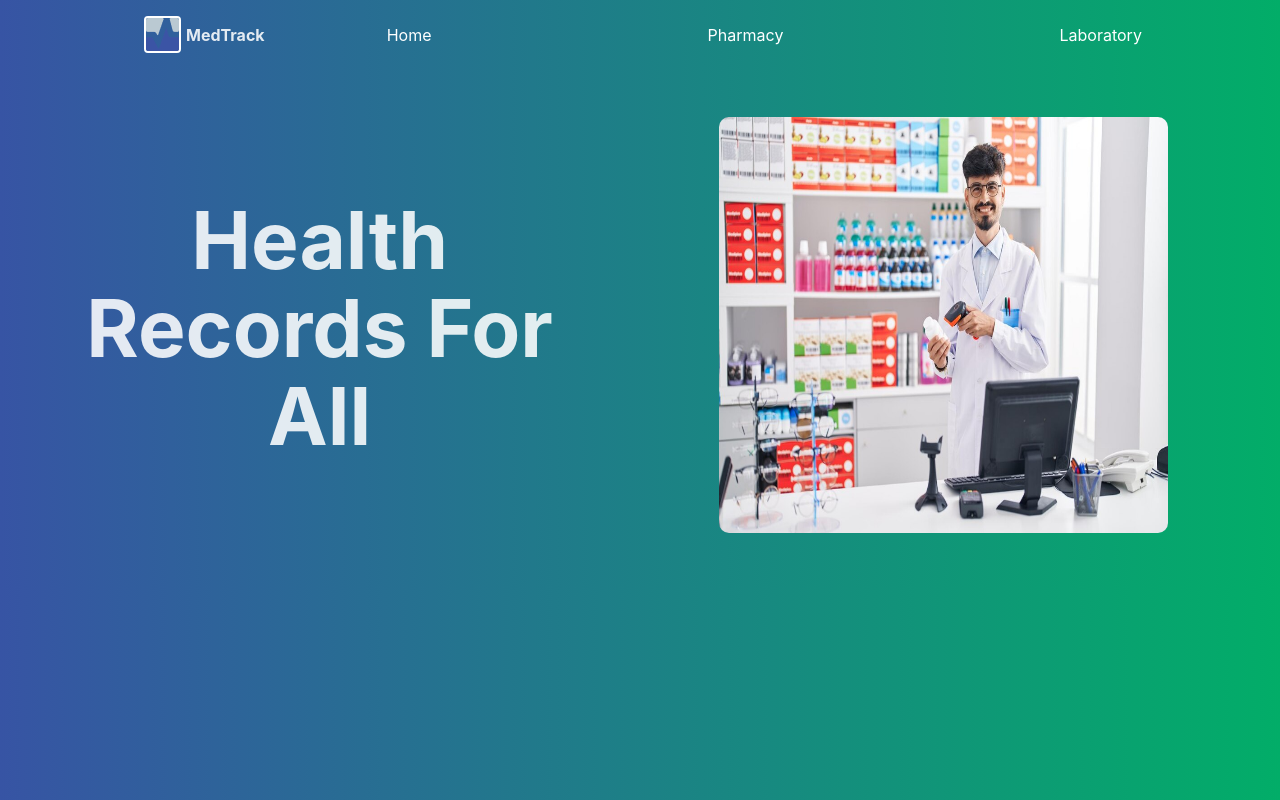
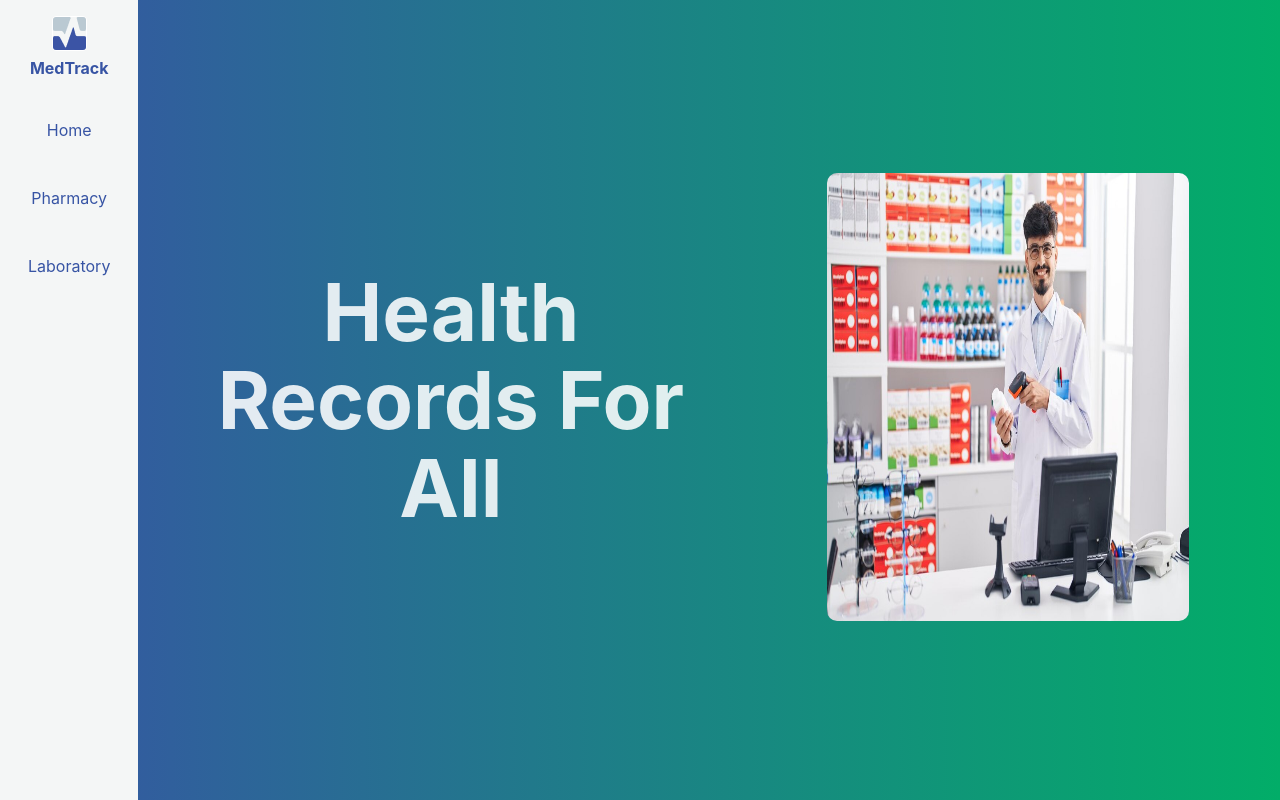
Before and after one commit to abronoma/Project-Medtrack, a React (Vite) app in the folder frontend/: page / in a window 1280 px wide. Built offline with nearby package versions, Linux system fonts and the light colour scheme.

Commit message:
UI redesigned

```diff
--- a/frontend/src/components/landing/Header.jsx
+++ b/frontend/src/components/landing/Header.jsx
@@ -7,7 +7,7 @@ export default function Header() {
   return (
     <nav className={style.nav}>
       <div className={style.logo}>
-        <img src={logo} alt="" />
+        <img src={logo} alt="Medtrack logo" />
         <p>MedTrack</p>
       </div>
       <div className={style.nav_items}>
--- a/frontend/src/components/landing/Header.module.css
+++ b/frontend/src/components/landing/Header.module.css
@@ -1,29 +1,33 @@
+.container {
+  display: flex;
+}
+
 .nav {
   display: flex;
-    align-items: center;
-    justify-content: space-around;
-    margin: 1rem;
+  flex-direction: column;
+  align-items: flex-start;
+  background-color: #f4f6f6;
+  padding: 1rem;
   text-align: center;
 }
 
 .nav_items {
   display: flex;
-    flex: 1;
+  flex-direction: column;
   gap: 2rem;
   align-items: center;
-    justify-content: space-around;
 }
 
 .nav_items a {
   text-decoration: none;
-    color: #fff;
+  color: #3754a4;
   border-radius: 4px;
   padding: 6px 12px;
 }
 
 .nav_items a:hover {
-    background-color: #fff;
-    color: #3754A4;
+  background-color: #326A55;
+  color: #f4f6f6;
   font-weight: 500;
 }
 
@@ -31,20 +35,28 @@
   color: black;
 }
 
+.logo {
+  display: flex;
+  flex-direction: column;
+  align-items: center;
+  justify-content: center;
+  margin: 0 auto;
+}
+
 .logo img {
-    border: #fff 2px solid;
+  border: #fff 1px solid;
   border-radius: 4px;
 }
 
 .logo p {
   font-weight: bold;
+  color: #3754a4;
+  margin-bottom: 2rem;
 }
 
-
 .logo {
-    /* flex: 0 0 30%; */
   display: flex;
-    margin-left: 8rem;
+  flex-direction: column;
   gap: 5px;
   text-align: center;
   align-items: center;
--- a/frontend/src/components/landing/Hero.module.css
+++ b/frontend/src/components/landing/Hero.module.css
@@ -1,32 +1,35 @@
 .hero {
   display: flex;
+  flex: 1;
   justify-content: center;
   align-items: center;
-  gap: 5rem;
+  gap: 4rem;
+  height: 100vh;
 }
 
-.maintext {
-  display: flex;
-  flex-basis: 50%;
+.text {
+  /* display: flex; */
+  flex-basis: 40%;
   font-size: 2.5rem;
   line-height: 1.1;
-  margin: 2rem;
   text-align: center;
+  margin: 0 2rem;
 }
+
 
 .pharm img {
   width: 80%;
-  height: 26rem;
+  height: 28rem;
   flex-basis: 50%;
   border-radius: 10px;
-  margin: 3rem 0;
+  margin: 6rem 0;
 }
 
 .links {
   display: flex;
   gap: 2rem;
   text-align: center;
-  margin: 6rem;
+  margin: 2rem 0;
   align-items: center;
   justify-content: center;
 }
--- a/frontend/src/components/landing/home.jsx
+++ b/frontend/src/components/landing/home.jsx
@@ -1,10 +1,11 @@
 import React from "react";
 import Header from './Header.jsx'
 import { Outlet } from "react-router-dom";
+import style from "./Header.module.css"
 
 export default function Home() {
   return (
-    <div>
+    <div className={style.container}>
       <Header />
       <Outlet />
     </div>
--- a/frontend/src/components/pharmacy/Form.jsx
+++ b/frontend/src/components/pharmacy/Form.jsx
@@ -6,7 +6,7 @@ import Table from "./Table";
 import { useDispatch, useSelector } from "react-redux";
 import { addDrugs } from "../../store/thunk";
 import { toast } from "react-toastify";
-
+import { IoMdAdd } from "react-icons/io";
 
 function PharmacyForm() {
   const drug = useSelector((state) => state.drugs);
@@ -18,14 +18,13 @@ function PharmacyForm() {
   const [unitOfPricing, setUnitOfPricing] = useState("");
   const [price, setPrice] = useState("");
 
-
   // defining state for the piechart
-  const [inputValue, setInputValue] = useState('');
+  const [inputValue, setInputValue] = useState("");
 
   // handling changes
   const handleInputChange = (event) => {
     setInputValue(event.target.value);
-  }
+  };
 
   const inputChangeHandler = (setFunction, event) => {
     setFunction(event.target.value);
@@ -43,18 +42,17 @@ function PharmacyForm() {
     };
 
     if (!drugName) {
-      return toast.error('Drug name is required!')
-    } else if ( !description) {
-      return toast.error('Description is required!')
-    } else if ( !unitOfPricing) {
-      return toast.error('Unit of Pricing is required!')
-    } else if ( !drugCode) {
-      return toast.error('Drug code is required!')
-    } else if ( !price) {
-      return toast.error('Price is required!')
+      return toast.error("Drug name is required!");
+    } else if (!description) {
+      return toast.error("Description is required!");
+    } else if (!unitOfPricing) {
+      return toast.error("Unit of Pricing is required!");
+    } else if (!drugCode) {
+      return toast.error("Drug code is required!");
+    } else if (!price) {
+      return toast.error("Price is required!");
     } else {
-
-    dispatch(addDrugs(drug))
+      dispatch(addDrugs(drug));
       //SETTING THE FORM TO IT'S INITIAL STATE AFTER ADDING
       setDrugName("");
       setDescription("");
@@ -66,20 +64,17 @@ function PharmacyForm() {
       // Form submission happens here
 
       // Display success message
-    toast.success("Drug added successfully!")
+      toast.success("Drug added successfully!");
     }
-
   };
 
-
   return (
-    //THE FORM
     <>
-      <div className={style.dflex}>
-      <div>
+      <div className={style.header}>
+        <h1>Pharmacy Inventory</h1>
         <SearchButton />
       </div>
-
+      <div className={style.dflex}>
         <form onSubmit={handleSubmit}>
           <div className={style.marginBottom}>
             <label htmlFor="drugName" className={style.label}>
@@ -121,7 +116,8 @@ function PharmacyForm() {
               name="unitOfPricing"
               value={unitOfPricing}
               placeholder="Tablet"
-              onChange={(e) => inputChangeHandler(setUnitOfPricing, e)}>
+              onChange={(e) => inputChangeHandler(setUnitOfPricing, e)}
+            >
               <option value="Ampoule">Ampoule</option>
               <option value="Tablet">Tablet</option>
               <option value="Capsule">Capsule</option>
@@ -138,7 +134,7 @@ function PharmacyForm() {
               <option value="100 ml">100 ml</option>
               <option value="100 G">100 G</option>
               <option value="Other">Other</option>
-                <input type="text" id="Other" placeholder="Type here..."/>
+              <input type="text" id="Other" placeholder="Type here..." />
             </select>
           </div>
 
@@ -171,15 +167,16 @@ function PharmacyForm() {
               placeholder="2.02"
             />
 
-            <button className={style.addButton} type="Submit">
-              ADD
-            </button>
+            <div className={style.addButton}>
+              <IoMdAdd className={style.icon} />
+              <button type="Submit">ADD</button>
+            </div>
           </div>
         </form>
 
-
-
-       <div> <PharmStats/>
+        <div>
+          {" "}
+          <PharmStats />
         </div>
       </div>
 
--- a/frontend/src/components/pharmacy/Form.module.css
+++ b/frontend/src/components/pharmacy/Form.module.css
@@ -1,3 +1,12 @@
+.header {
+  display: flex;
+  color: #F4F6F6;
+  padding: 10px 20px;
+  align-items: center;
+  margin-bottom: 2rem;
+  background: linear-gradient(to right, #3754A4, #02AD68);
+}
+
 .label{
   flex-direction: row;
   gap: 5px;
@@ -13,9 +22,10 @@
 display: flex;
 gap: 100px;
 padding: 2rem 0;
-margin: 0 8rem;
+margin: 4rem;
 background-color: #F4F6F6;
 border: 1px solid #F4F6F6;
+/* width: 100%; */
 }
 
 .marginBottom {
@@ -26,16 +36,19 @@ align-items: end;
 
 .input{
 margin-left: 5px;
+padding-left: 10px;
 width: 280px;
 height: 56px;
 font-style: italic;
 color: rgb(154, 196, 223);
-background-color: transparent;
+background-color: #F4F6F6;
 border: 1px solid rgb(154, 196, 223);
 }
 
 .inputtext {
 opacity: 0.9;
+background-color: #F4F6F6;
+
 }
 
 ::placeholder {
@@ -46,26 +59,42 @@ opacity: 0.9;
 .formdiv{
 display: flex;
 flex-direction: row;
+width: 100%;
 }
 
 .addButton {
 display: flex;
-color: white;
 padding: 10px 25px;
 height: 40px;
 margin-left: 40px;
-border: 0;
 border-radius: 4px;
 background-color: #326A55;
-font-weight: bold;
+align-items: center;
+justify-content: center;
 }
+
+.addButton button {
+  color: #F4F6F6;
+  background-color: #326A55;
+  border: 0;
+  font-weight: bold;
+}
+
+.addButton .icon {
+  color: #F4F6F6;
+  font-weight: bold;
+  margin-right: 6px;
+}
+
+/* .icon:hover {
+  color: #326A55;
+} */
 
 .addButton:hover {
   background-color: transparent;
   color: #326A55;
   border: 1px solid #326A55;
 }
-
 
 
 /* media queries  */
--- a/frontend/src/components/pharmacy/Table.module.css
+++ b/frontend/src/components/pharmacy/Table.module.css
@@ -1,12 +1,12 @@
 .table_container {
     display: flex;
-    padding: 3rem 0;
+    padding-bottom: 2rem;
     margin: 0 auto;
 }
 
 .table_container table{
     width: 100%;
-    border: 1px solid grey;
+    /* border: 1px solid grey; */
     border-collapse: collapse;
   }
 
@@ -23,7 +23,7 @@ table thead tr th{
   table tbody tr td{
     padding: 1rem;
     text-align: center;
-    border-bottom: 1px solid grey;
+    /* border-bottom: 1px solid grey; */
   }
 
   .btns {
--- a/frontend/src/components/pharmacy/pharmacy.module.css
+++ b/frontend/src/components/pharmacy/pharmacy.module.css
@@ -1,4 +1,5 @@
 .container {
     background-color: #fff;
     color: gray;
+    width: 100%;
 }
--- a/frontend/src/components/searchButton.module.css
+++ b/frontend/src/components/searchButton.module.css
@@ -1,19 +1,18 @@
-
 .wrapper {
     position:relative;
-
   }
 
   .wrappercontainer {
     position: absolute;
     right: 150px;
   }
+
   .icon {
     height: 1.7rem;
     width: 1.5rem;
-    color: #326A55;
+    color: white;
     opacity: 1;
-    padding: 4px;
+    padding: 0 10px;
     position: absolute;
     box-sizing:border-box;
     top:50%;
@@ -31,7 +30,11 @@
     border: 0;
     right: 150px;
     background: transparent;
-    border: 1px solid #326A55;
+    border: 1px solid white;
+  }
+
+  .input::placeholder {
+    color: white;
   }
 
 
--- a/frontend/src/pages/ViewDrug.jsx
+++ b/frontend/src/pages/ViewDrug.jsx
@@ -28,6 +28,7 @@ const ViewDrug = () => {
     <>
       <div className={style.viewContainer}>
         <h2>Drug Details</h2>
+        <p>Drug ID: {newDrug._id}</p>
         <p>Drug Name: {newDrug?.drugName}</p>
         <p>Description: {newDrug?.description}</p>
         <p>Unit of Pricing: {newDrug?.unitOfPricing}</p>
--- a/frontend/src/pages/viewForm.module.css
+++ b/frontend/src/pages/viewForm.module.css
@@ -9,11 +9,13 @@
     border-radius: 6px;
     margin: 8rem auto;
     margin-bottom: 4rem;
-    /* background-color: #F4F6F6; */
+    background-color: #F4F6F6;
+    color: #326A55;
 }
 
 .viewContainer h2 {
     margin: 20px 0;
+    color: #0088FE;
   }
 
   .viewContainer p {
```
Also changed, not shown: frontend/src/components/laboratory/labForm.jsx (+32 -38 lines). Lines whose indentation alone changed are shown as unchanged.
